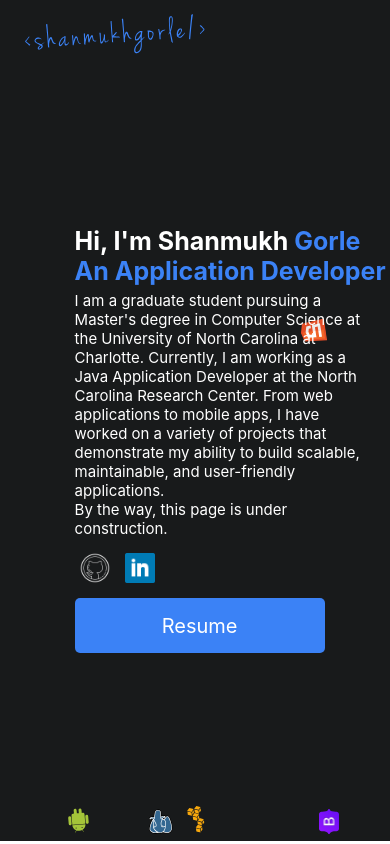
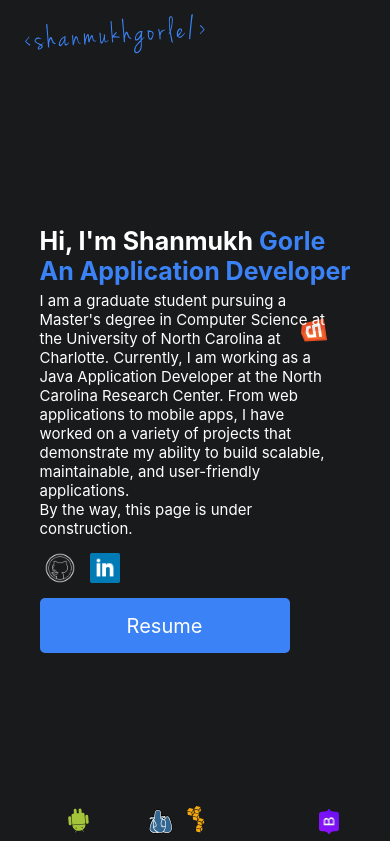
Before and after one commit to gorleshanmukh/myportfolio, a React (Create React App) app: page / in a window 390 px wide. Built offline with nearby package versions, Linux system fonts and the light colour scheme.

Commit message:
Update App.css

```diff
--- a/src/App.css
+++ b/src/App.css
@@ -190,6 +190,7 @@ body {
   .type-animation-main-container {
     pointer-events: auto;
     top: -15px;
+    left: unset;
     align-items: center;
     }
   .type-animation-head {
```
